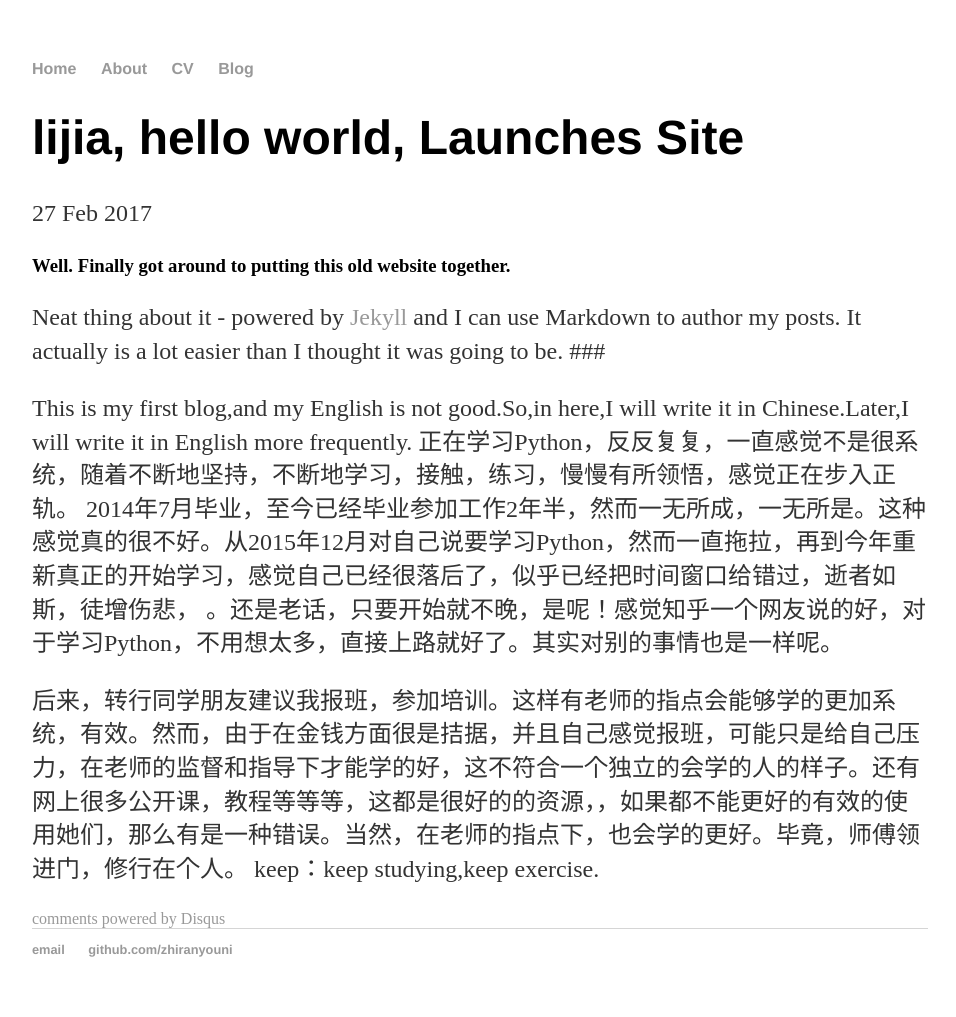
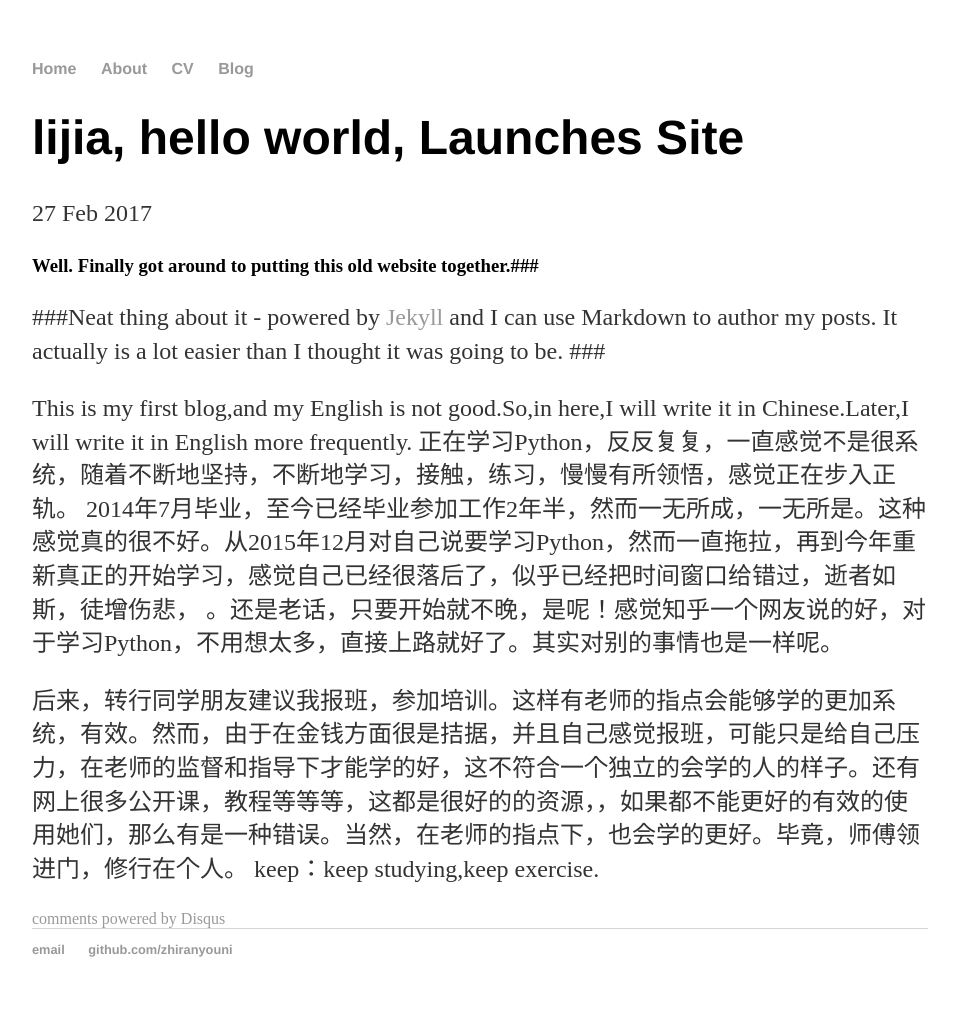
Before and after one commit to zhiranyouni/zhiranyouni.github.io, a Jekyll site: the page built from _posts/2017-02-27-lijia-site-launched.md, in a window 1280 px wide. Shown: the whole page, without its empty margins (160-1116 px from the left). Built offline with Jekyll 4.4.1, drawn with Linux system fonts in a browser that asks for light colours; comment, search, counter and statistics services are not loaded.

```diff
--- a/_posts/2017-02-27-lijia-site-launched.md
+++ b/_posts/2017-02-27-lijia-site-launched.md
@@ -4,8 +4,8 @@ title: "lijia, hello world, Launches Site"
 date: 2017-02-27
 ---
 
-### Well. Finally got around to putting this old website together.
-Neat thing about it - powered by [Jekyll](http://jekyllrb.com) and I can use Markdown to author my posts.
+### Well. Finally got around to putting this old website together.###
+###Neat thing about it - powered by [Jekyll](http://jekyllrb.com) and I can use Markdown to author my posts.
 It actually is a lot easier than I thought it was going to be. ###
 
 This is my first blog,and my English is not good.So,in here,I will write it in Chinese.Later,I will write it in English more frequently.
```
